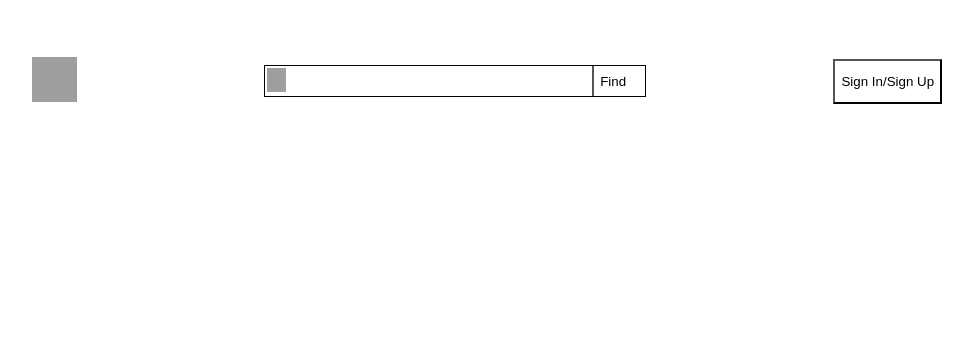
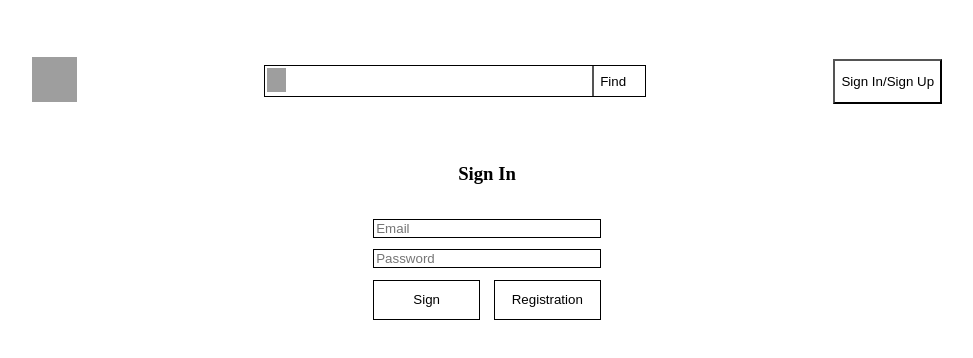
Before and after one commit to Ogurcov-AA/final-project, a Vue app: page /login in a window 1280 px wide. Shown: the top 358 px of the page, without its empty margins (153-1126 px from the left). Built offline with nearby package versions, Linux system fonts and the light colour scheme; grey boxes are pictures that could not be loaded.

Commit message:
feat(markup): add sign in

```diff
--- a/src/router/router.js
+++ b/src/router/router.js
@@ -11,6 +11,13 @@ const routes = [
             return import('../views/Home.vue')
         }
     },
+    {
+        path: '/login',
+        name: 'Home',
+        component: function () {
+            return import('../views/SignIn.vue')
+        }
+    },
   ]
 const router = new VueRouter({
     mode: 'history',
--- /dev/null
+++ b/src/views/SignIn.vue
@@ -0,0 +1,48 @@
+<template>
+<div class="sign">
+  <h3>Sign In</h3>
+  <form action="" class="authForm">
+    <input type="email" placeholder="Email" required>
+    <input type="password" placeholder="Password" required>
+   <div class="buttMenu">
+    <input type="submit" class="butt" value="Sign">
+    <input type="button" class="butt" value="Registration">
+   </div>
+  </form>
+</div>
+</template>
+
+<script>
+export default {
+name: "SignIn"
+}
+</script>
+
+<style scoped>
+.sign{
+  text-align: center;
+}
+h3{
+  margin-bottom: 3%;
+}
+.authForm{
+  display: flex;
+  flex-direction: column;
+  margin: auto;
+  width: 20%;
+}
+input{
+  margin-bottom: 5%;
+  border: 1px solid black;
+}
+.buttMenu{
+  display: flex;
+  flex-direction: row;
+  justify-content: space-between;
+}
+.butt{
+  background: transparent;
+  height: 40px;
+  width: 47%;
+}
+</style>
```
